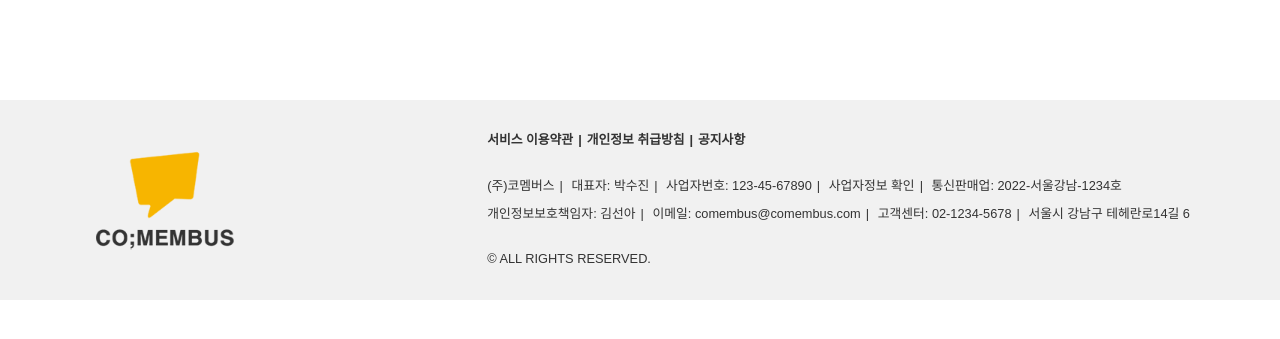
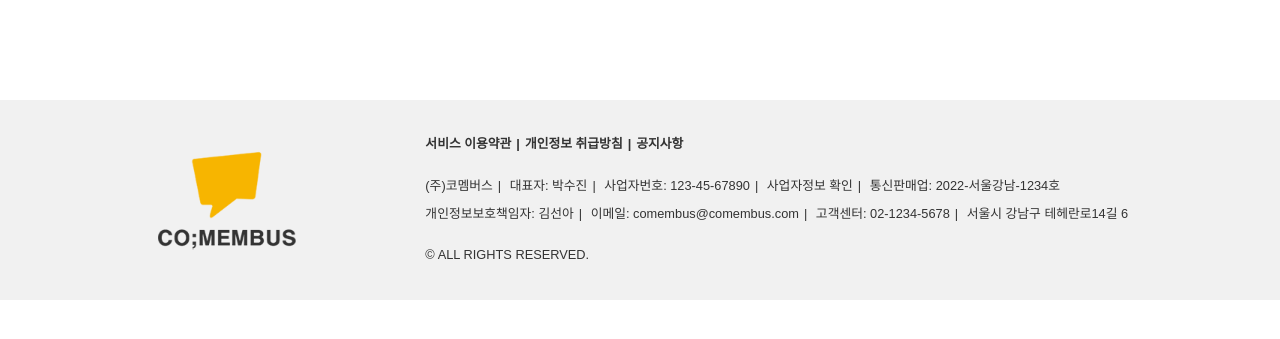
Before and after one commit to jin-dev22/kh_semi_comembus, a Java web app: page / in a window 1280 px wide. Shown: the part 120-459 px from the top of the page. Run offline with Tomcat 11, a stand-in JSP engine, Linux system fonts and the light colour scheme; some web fonts are replaced.

Commit message:
style.css 간격 재수정
이전에 수정한 .footer > div는 원복 후 .footer의 간격을 수정

```diff
--- a/src/main/webapp/css/style.css
+++ b/src/main/webapp/css/style.css
@@ -145,7 +145,8 @@ footer {
   padding: 15px 0;
   box-sizing: border-box;
   display: flex;
-  justify-content: space-between;
+  /* 220713(선) 간격수정 */
+  justify-content: space-around;
   align-items: center;
   font-family: var(--elice-font);
   font-weight: 400;
@@ -161,8 +162,7 @@ footer {
   height: 150px;
   display: flex;
   flex-direction: column;
-  /* 220713(선) 간격수정 */
-  justify-content: space-around;
+  justify-content: space-evenly;
 }
 footer .terms ul {
   display: flex;
```
